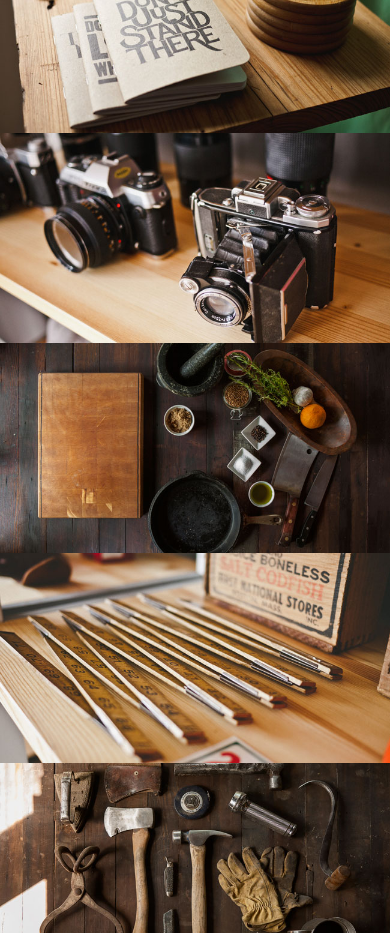
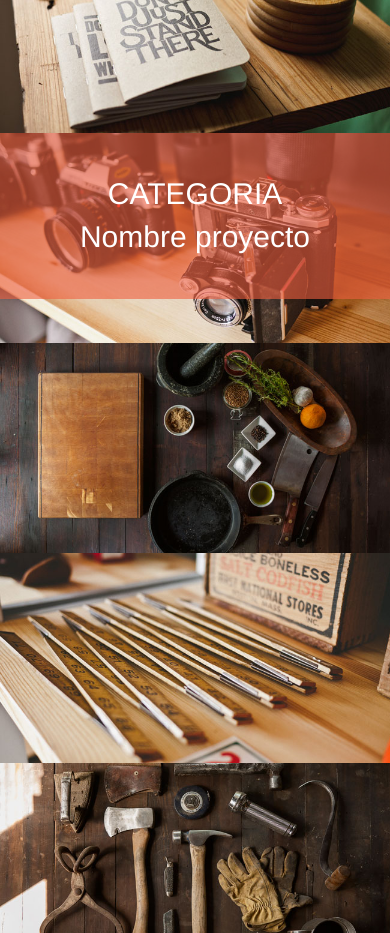
Before and after one commit to Madays/Portafolio, a plain HTML site: page index.html in a window 390 px wide. Shown: the part 1880-2813 px from the top of the page. Drawn offline with Linux system fonts and the light colour scheme.

Commit message:
diseño xs de sombra en section github

```diff
--- a/css/queries.css
+++ b/css/queries.css
@@ -23,12 +23,20 @@
     footer{
         top: -48px;
     }
-    section.github .row div.box-background{
+    .box-categoria-proyecto{
+        position: relative;
+    }
+    section.github .box-categoria-proyecto p{
+        position: absolute;
+        top: 0;
+        right: 0;
+        left: 0;
+        margin: 0 auto;
+        padding: 40px 0;
+        display: block;
+        font-size: 30px;
         background: rgba(240, 95, 64,.6);
-        z-index:10;
-    }
-    section.github .row div.box-background img{
-        z-index: -100;
+        color: #fff;
     }
     .contactame{
     padding: 20px 30px 60px 30px;
--- a/index.html
+++ b/index.html
@@ -138,12 +138,9 @@
             <div class="col-xs-12 col-sm-4 text-center">
                 <img src="img/2.jpg" alt="" class="img-responsive">
             </div>
-            <div class="col-xs-12 col-sm-4 text-center">
-                <div class="box-background">
-                    <div class="box-background1">
-                        <img src="img/3.jpg" alt="" class="img-responsive">
-                    </div>
-                </div>
+            <div class="col-xs-12 col-sm-4 text-center box-categoria-proyecto">
+                <img src="img/3.jpg" alt="" class="img-responsive">
+                <p class="visible-xs">CATEGORIA <br> Nombre proyecto</p>
             </div>
         </div>
         <div class="row">
```
